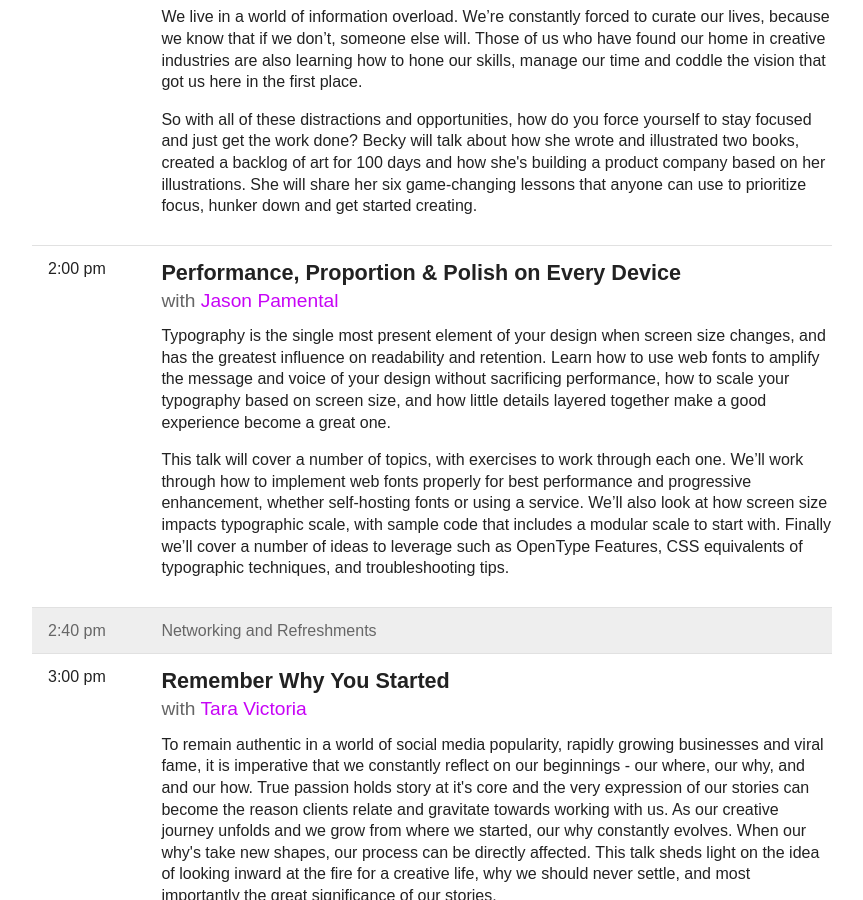
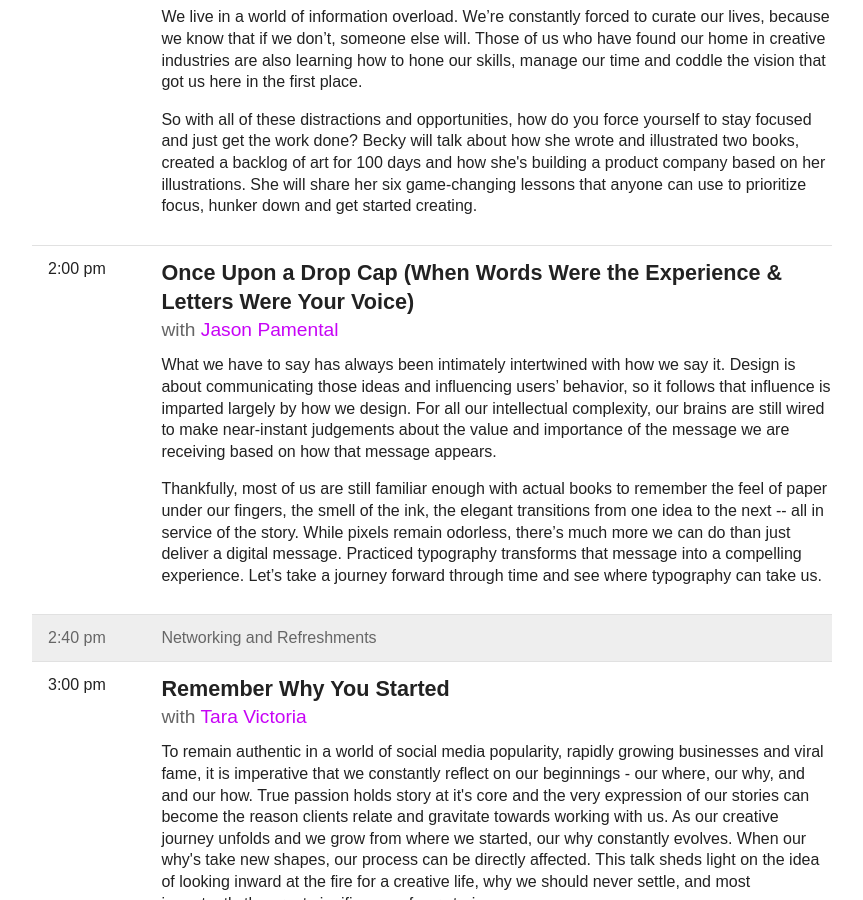
Before and after one commit to ninelabs/webafternoon, a Jekyll site: the page built from index.html, in a window 1280 px wide and 900 px high, scrolled down 7109 px. Shown: the whole window, without its empty margins (208-1071 px from the left). Built offline with Jekyll 4.4.1, drawn with Linux system fonts in a browser that asks for light colours; nearby versions of some CDN libraries.

Commit message:
Updated Jason's talk

```diff
--- a/_data/speakers.yml
+++ b/_data/speakers.yml
@@ -64,11 +64,11 @@
     Self described as a web & typography nerd who specializes in being a generalist, Jason has an impressive portfolio of work that is truly in a league of its own. His role at FTS involves leading client workshops, defining design processes, and serving as a day-to-day touchpoint and ‘block-remover’ for project teams. He has led groundbreaking responsive redesigns for the likes of Yale, the NFL, and numerous Fortune 500 companies.
 
     Jason is a designer who is truly at the forefront of what’s next in web design and typography, and the opportunity to learn from him about his processes and pattern of thinking can’t be missed. He’s excited to speak at Web Afternoon - Design Edition, and to encourage fellow designers on toward excellence in all they do.
-  talk-title: Future of Web Typography
+  talk-title: Once Upon a Drop Cap (When Words Were the Experience & Letters Were Your Voice)
   talk-description: |
-    Typography is the single most present element of your design when screen size changes, and has the greatest influence on readability and retention. Learn how to use web fonts to amplify the message and voice of your design without sacrificing performance, how to scale your typography based on screen size, and how little details layered together make a good experience become a great one.
+    What we have to say has always been intimately intertwined with how we say it. Design is about communicating those ideas and influencing users’ behavior, so it follows that influence is imparted largely by how we design. For all our intellectual complexity, our brains are still wired to make near-instant judgements about the value and importance of the message we are receiving based on how that message appears.
 
-    This talk will cover a number of topics, with exercises to work through each one. We’ll work through how to implement web fonts properly for best performance and progressive enhancement, whether self-hosting fonts or using a service. We’ll also look at how screen size impacts typographic scale, with sample code that includes a modular scale to start with. Finally we’ll cover a number of ideas to leverage such as OpenType Features, CSS equivalents of typographic techniques, and troubleshooting tips.
+    Thankfully, most of us are still familiar enough with actual books to remember the feel of paper under our fingers, the smell of the ink, the elegant transitions from one idea to the next -- all in service of the story. While pixels remain odorless, there’s much more we can do than just deliver a digital message. Practiced typography transforms that message into a compelling experience. Let’s take a journey forward through time and see where typography can take us.
 
 - name: Hannah Donovan
   firstname: Hannah
--- a/_includes/schedule.html
+++ b/_includes/schedule.html
@@ -23,10 +23,10 @@
         <tr class="talk">
           <td class="talk-time">2:00 pm</td>
           <td class="talk-info">
-            <h4 class="talk-title">Performance, Proportion & Polish on Every Device</h4>
+            <h4 class="talk-title">Once Upon a Drop Cap (When Words Were the Experience & Letters Were Your Voice)</h4>
             <h5 class="talk-speaker">with <a href="/jason-pamental.html">Jason Pamental</a></h5>
-            <p>Typography is the single most present element of your design when screen size changes, and has the greatest influence on readability and retention. Learn how to use web fonts to amplify the message and voice of your design without sacrificing performance, how to scale your typography based on screen size, and how little details layered together make a good experience become a great one.</p>
-            <p>This talk will cover a number of topics, with exercises to work through each one. We’ll work through how to implement web fonts properly for best performance and progressive enhancement, whether self-hosting fonts or using a service. We’ll also look at how screen size impacts typographic scale, with sample code that includes a modular scale to start with. Finally we’ll cover a number of ideas to leverage such as OpenType Features, CSS equivalents of typographic techniques, and troubleshooting tips.</p>
+            <p>What we have to say has always been intimately intertwined with how we say it. Design is about communicating those ideas and influencing users’ behavior, so it follows that influence is imparted largely by how we design. For all our intellectual complexity, our brains are still wired to make near-instant judgements about the value and importance of the message we are receiving based on how that message appears.</p>
+            <p>Thankfully, most of us are still familiar enough with actual books to remember the feel of paper under our fingers, the smell of the ink, the elegant transitions from one idea to the next -- all in service of the story. While pixels remain odorless, there’s much more we can do than just deliver a digital message. Practiced typography transforms that message into a compelling experience. Let’s take a journey forward through time and see where typography can take us.</p>
           </td>
         </tr>
         <tr class="break">
```
